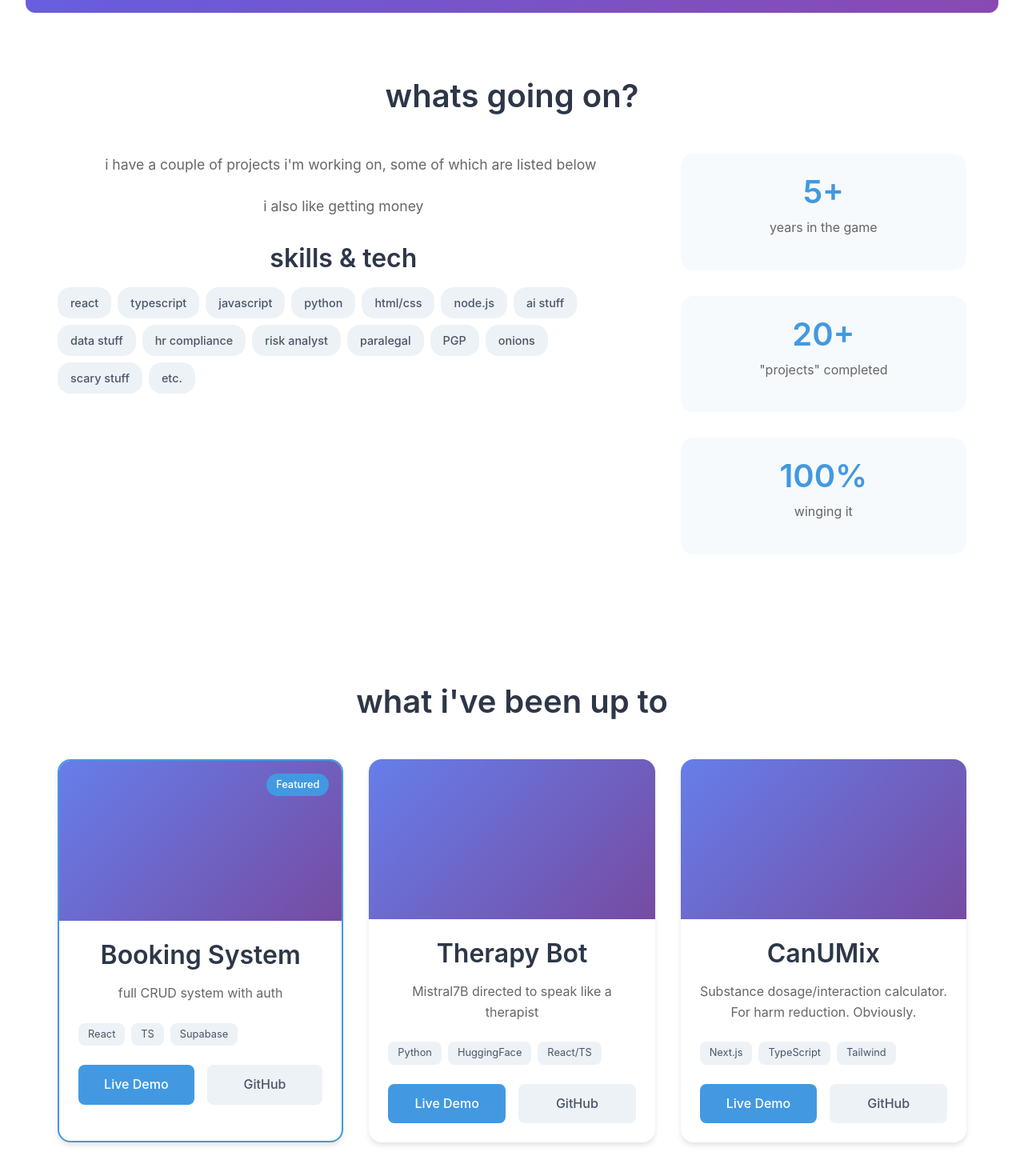
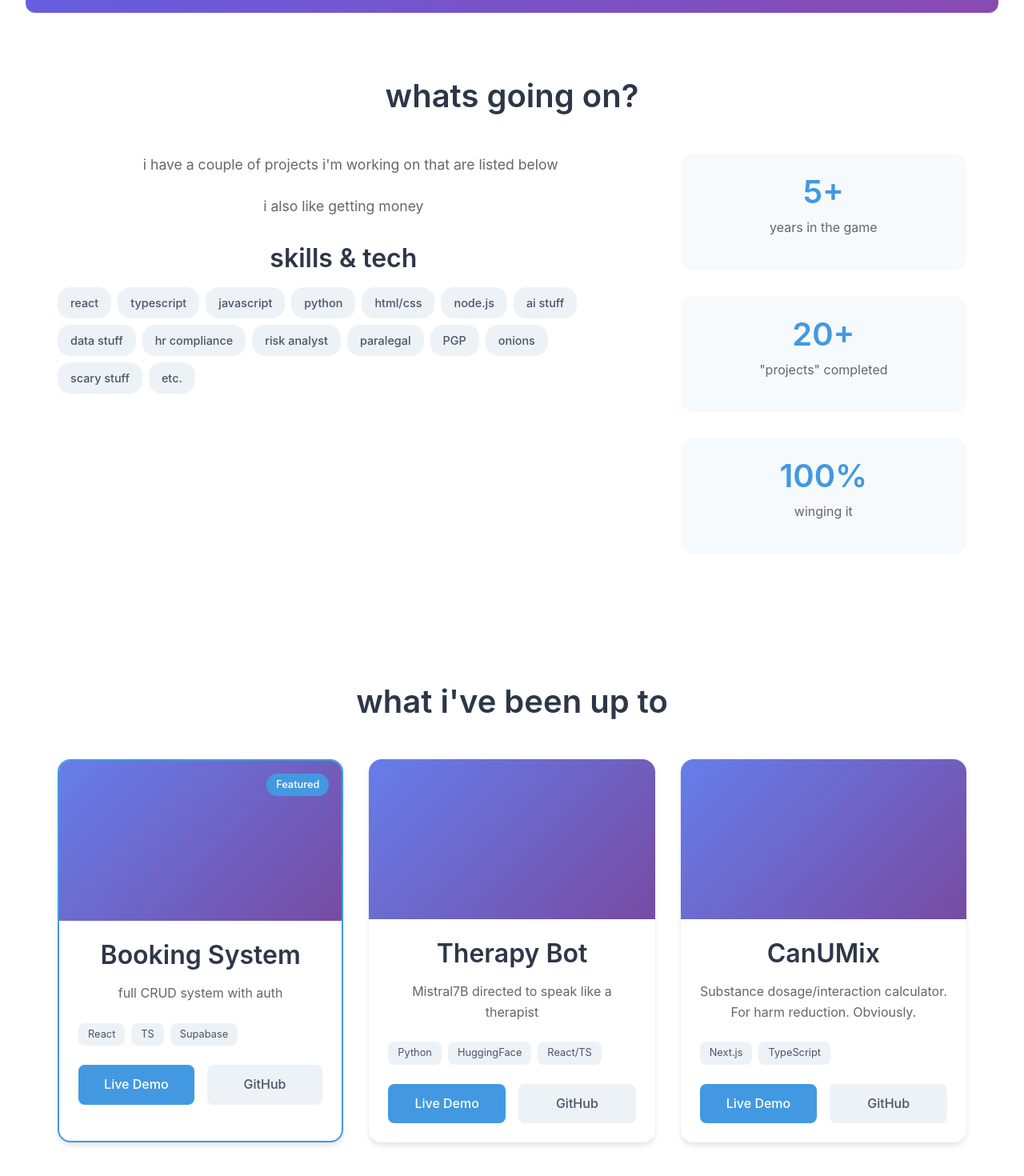
Before and after one commit to VlllLE/vileMain, a React (Vite) app: page / in a window 1280 px wide. Shown: the part 656-2126 px from the top of the page at 80% size. Built offline with nearby package versions, Linux system fonts and the light colour scheme.

Commit message:
updated projects

```diff
--- a/src/components/About.tsx
+++ b/src/components/About.tsx
@@ -12,7 +12,7 @@ const About = () => {
         <div className="about-content">
           <div className="about-text">
             <p>
-   ⠀          i have a couple of projects i'm working on, some of which are listed below
+   ⠀          i have a couple of projects i'm working on that are listed below
             </p>
             <p>
               i also like getting money
--- a/src/components/Projects.tsx
+++ b/src/components/Projects.tsx
@@ -26,7 +26,7 @@ const Projects = () => {
       title: 'CanUMix',
       description: 'Substance dosage/interaction calculator. For harm reduction. Obviously.',
       image: '',
-      technologies: ['Next.js', 'TypeScript', 'Tailwind'],
+      technologies: ['Next.js', 'TypeScript'],
       liveUrl: '#',
       githubUrl: '#',
       featured: false
```
